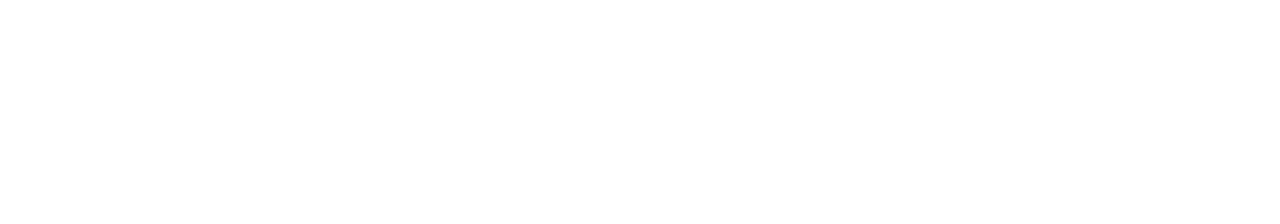
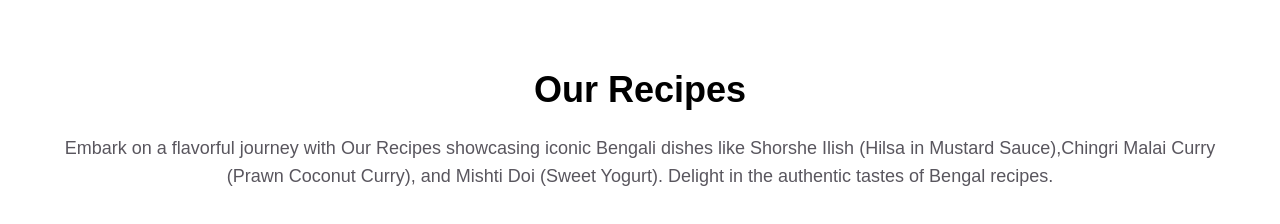
Before and after one commit to tuhin92/chefs-table, a React (Vite) app: page / in a window 1280 px wide. Shown: the part 902-1126 px from the top of the page. Before the commit the page ends 900 px from the top, so only its background shows below. Built offline with nearby package versions, Linux system fonts and the light colour scheme.

Commit message:
modify banner part

```diff
--- a/src/component/Banner/Banner.jsx
+++ b/src/component/Banner/Banner.jsx
@@ -14,7 +14,14 @@
                     </div>
                 </div>
             </div>
+
+            {/* Our Recipes part */}
+            <div className="py-14 text-center">
+                <h1 className="text-4xl font-semibold">Our Recipes</h1>
+                <p className="text-lg text-[#59565e]">Embark on a flavorful journey with Our Recipes showcasing iconic Bengali dishes like Shorshe Ilish (Hilsa in Mustard Sauce),Chingri Malai Curry <br /> (Prawn Coconut Curry),  and Mishti Doi (Sweet Yogurt). Delight in the authentic tastes of Bengal recipes.</p>
+            </div>
         </div>
+
     );
 };
 
```
